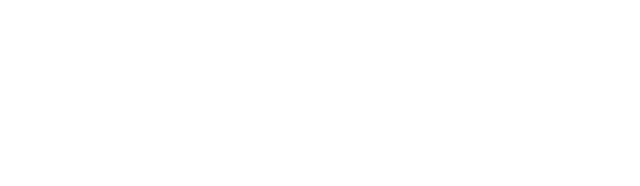
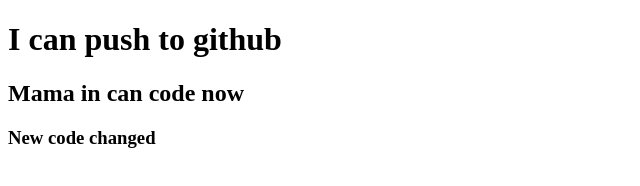
Before and after one commit to asifahmad7/My-second-repo, a plain HTML site: page index.html in a window 1280 px wide. Shown: the whole page, without its empty margins (0-640 px from the left). Drawn offline with Linux system fonts and the light colour scheme.

Commit message:
added a header

```diff
--- a/index.html
+++ b/index.html
@@ -7,6 +7,8 @@
     <title>My second github reoo</title>
 </head>
 <body>
-
+   <h1>I can push to github</h1>
+   <h2>Mama in can code now</h2>
+   <h3>New code changed</h3>
 </body>
 </html>
```
